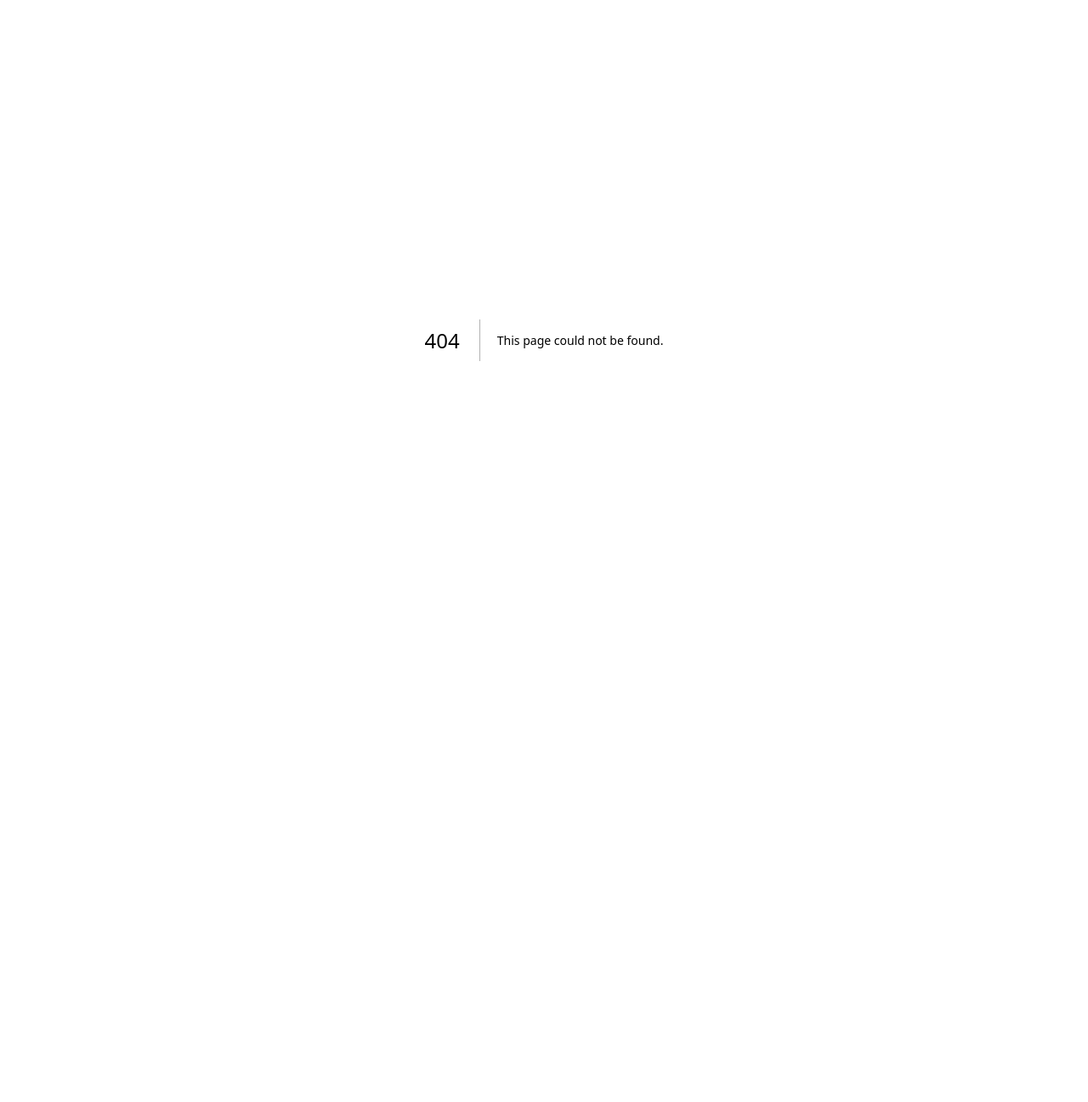
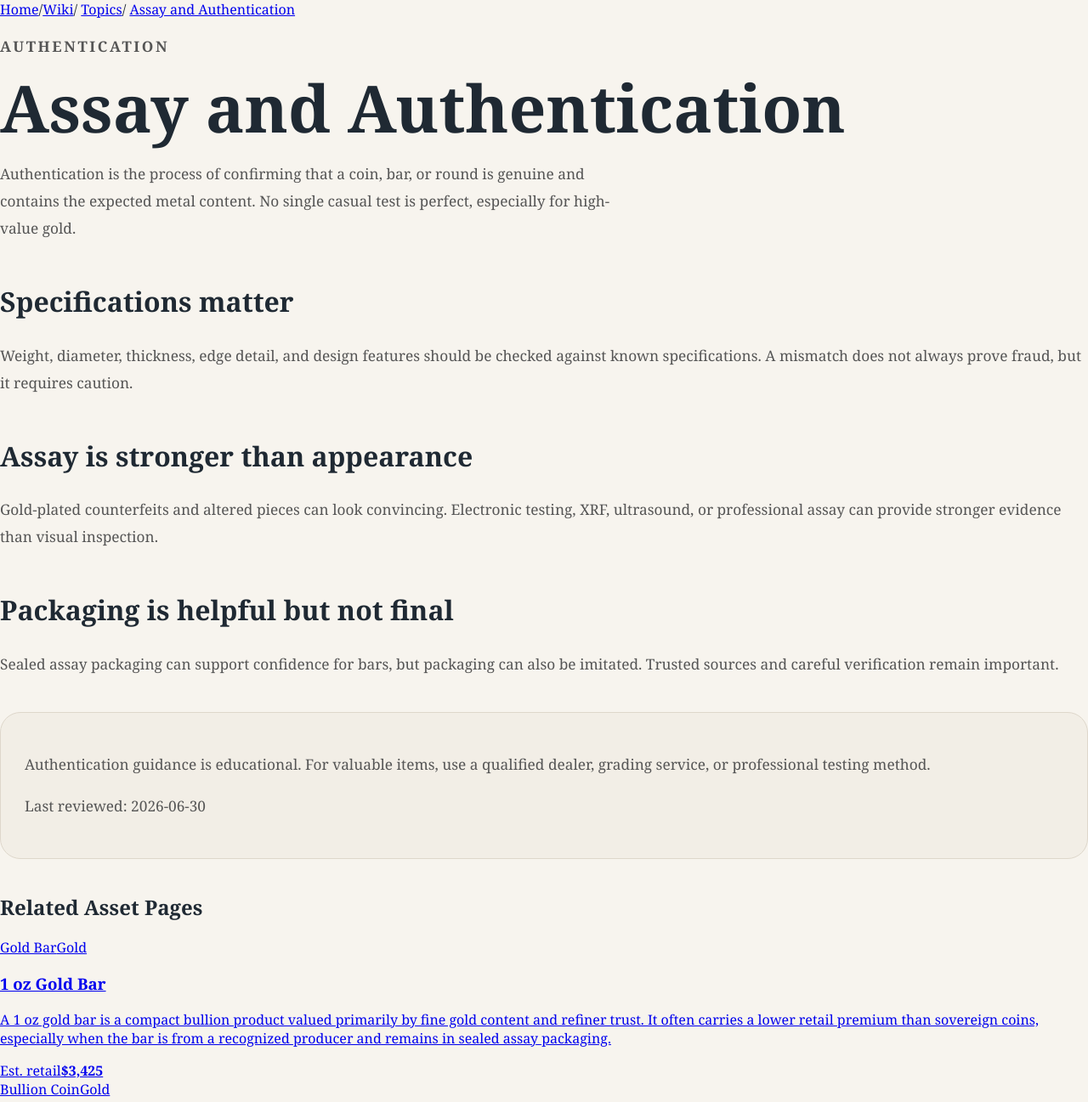
Before and after one commit to BryanFinnigan/tangible-value-v1, a Next.js app: page /wiki/topics/assay-and-authentication in a window 1280 px wide. Before the commit this address had no page. Shown: the top 1297 px of the page at 85% size. Before the commit the page ends 800 px from the top, so only its background shows below. Built offline with nearby package versions, Linux system fonts and the light colour scheme.

Commit message:
Add dynamic wiki topic pages

```diff
--- /dev/null
+++ b/app/wiki/topics/[slug]/page.tsx
@@ -0,0 +1,58 @@
+import { Metadata } from "next";
+import { notFound } from "next/navigation";
+import WikiAssetCard from "@/components/WikiAssetCard";
+import WikiBreadcrumbs from "@/components/WikiBreadcrumbs";
+import { getArticleBySlug, getAssetById, getTopicPath, wikiArticles } from "@/lib/wikiData";
+
+export function generateStaticParams() {
+  return wikiArticles.map((article) => ({ slug: article.slug }));
+}
+
+type PageProps = { params: Promise<{ slug: string }> };
+
+export async function generateMetadata({ params }: PageProps): Promise<Metadata> {
+  const { slug } = await params;
+  const article = getArticleBySlug(slug);
+  if (!article) return { title: "Topic Not Found" };
+  return {
+    title: article.meta_title,
+    description: article.meta_description,
+    alternates: { canonical: getTopicPath(article.slug) },
+  };
+}
+
+export default async function WikiTopicPage({ params }: PageProps) {
+  const { slug } = await params;
+  const article = getArticleBySlug(slug);
+  if (!article) notFound();
+  const relatedAssets = article.related_asset_ids.map(getAssetById).filter(Boolean);
+
+  return (
+    <main className="wikiPage narrow">
+      <WikiBreadcrumbs items={[{ href: "/wiki/topics", label: "Topics" }, { href: getTopicPath(article.slug), label: article.title }]} />
+      <article className="article wikiArticle">
+        <p className="eyebrow">{article.category}</p>
+        <h1>{article.title}</h1>
+        <p className="lede">{article.summary}</p>
+        {article.sections.map((section) => (
+          <section key={section.heading}>
+            <h2>{section.heading}</h2>
+            <p>{section.body}</p>
+          </section>
+        ))}
+        <div className="callout">
+          <p>{article.disclaimer}</p>
+          <p className="finePrint">Last reviewed: {article.last_reviewed}</p>
+        </div>
+      </article>
+      {relatedAssets.length > 0 && (
+        <section className="wikiPanel">
+          <h2>Related Asset Pages</h2>
+          <div className="wikiGrid twoCol">
+            {relatedAssets.map((asset) => asset && <WikiAssetCard key={asset.asset_id} asset={asset} />)}
+          </div>
+        </section>
+      )}
+    </main>
+  );
+}
```
